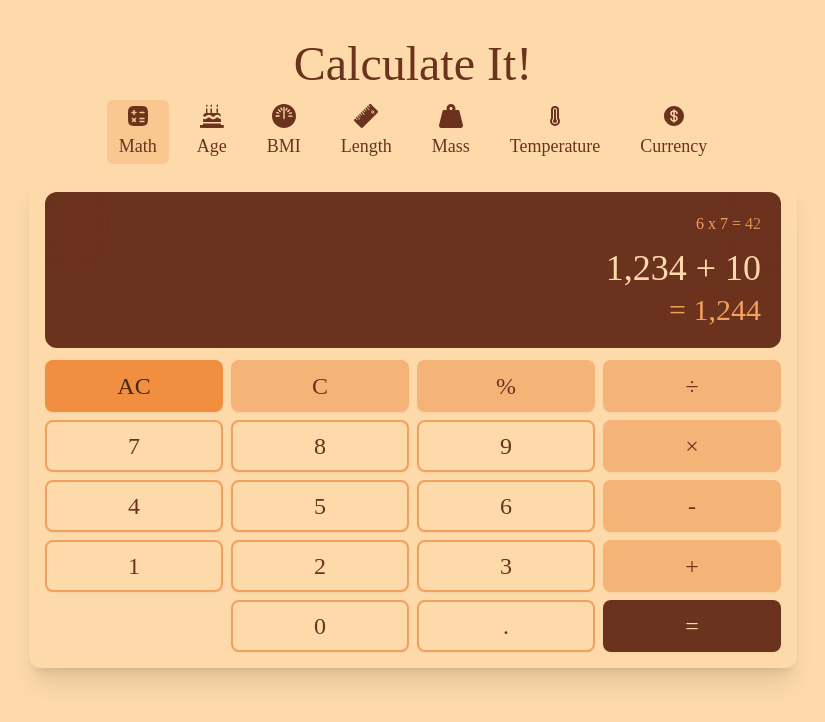
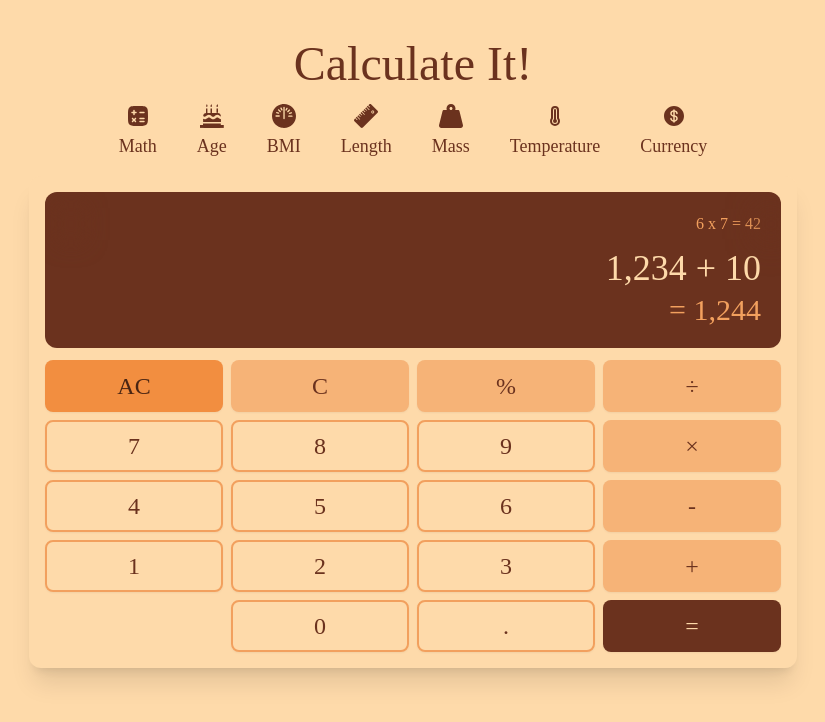
Before and after one commit to AllanKirui/calculate-it, a Vue app: page /math in a window 1280 px wide. Shown: the top 722 px of the page, without its empty margins (227-1052 px from the left). Built offline with nearby package versions, Linux system fonts and the light colour scheme.

Commit message:
Update router links

```diff
--- a/src/components/TheHeader.vue
+++ b/src/components/TheHeader.vue
@@ -11,13 +11,13 @@
       <div class="mt-3">
         <ul class="links-wrapper flex gap-4 text-lg">
           <li>
-            <RouterLink to="math" :class="[$route.name === 'math' ? 'active' : '']">
+            <RouterLink to="math">
               <img src="../assets/img/calculator.svg" width="24" height="24" alt="">
               <span class="">Math</span>
             </RouterLink>
           </li>
           <li>
-            <RouterLink to="age" :class="[$route.name === 'age' ? 'active' : '']">
+            <RouterLink to="age">
               <img src="../assets/img/age.svg" width="24" height="24" alt="">
               <span class="">Age</span>
             </RouterLink>
```
